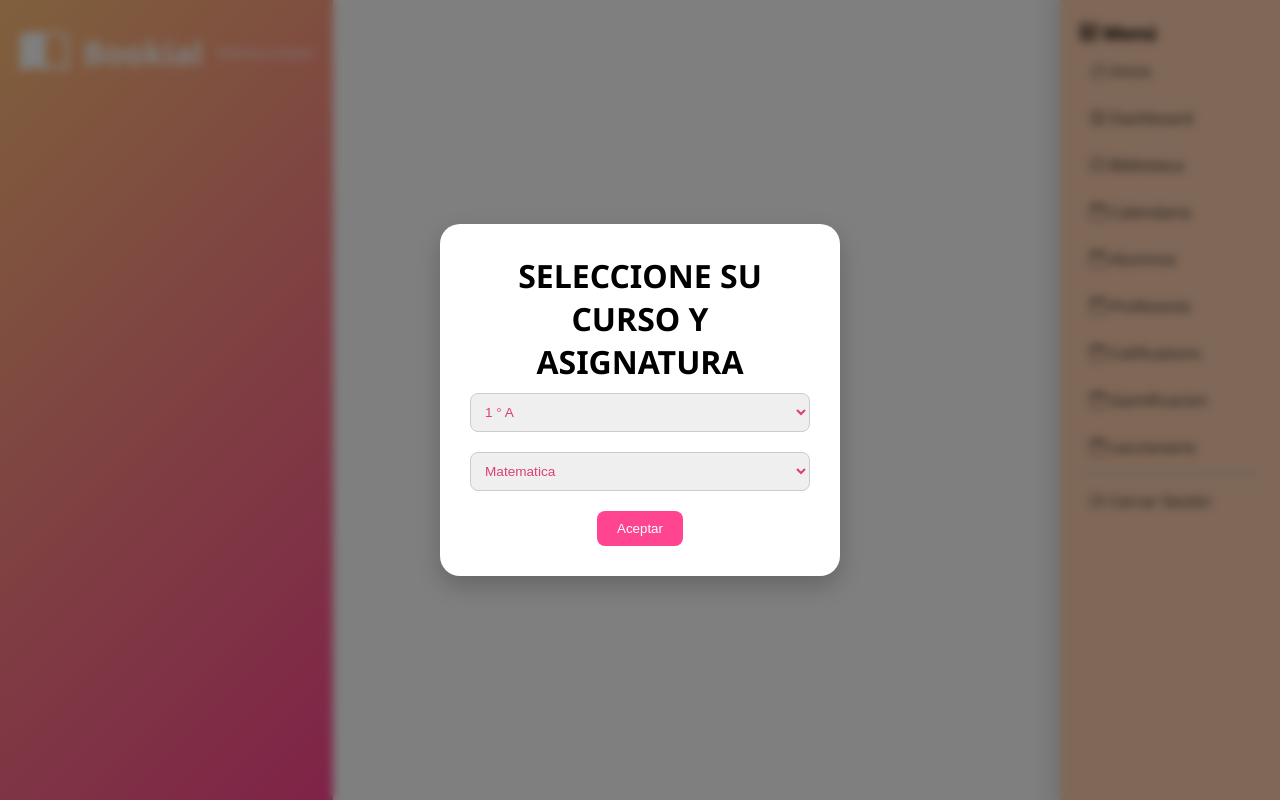
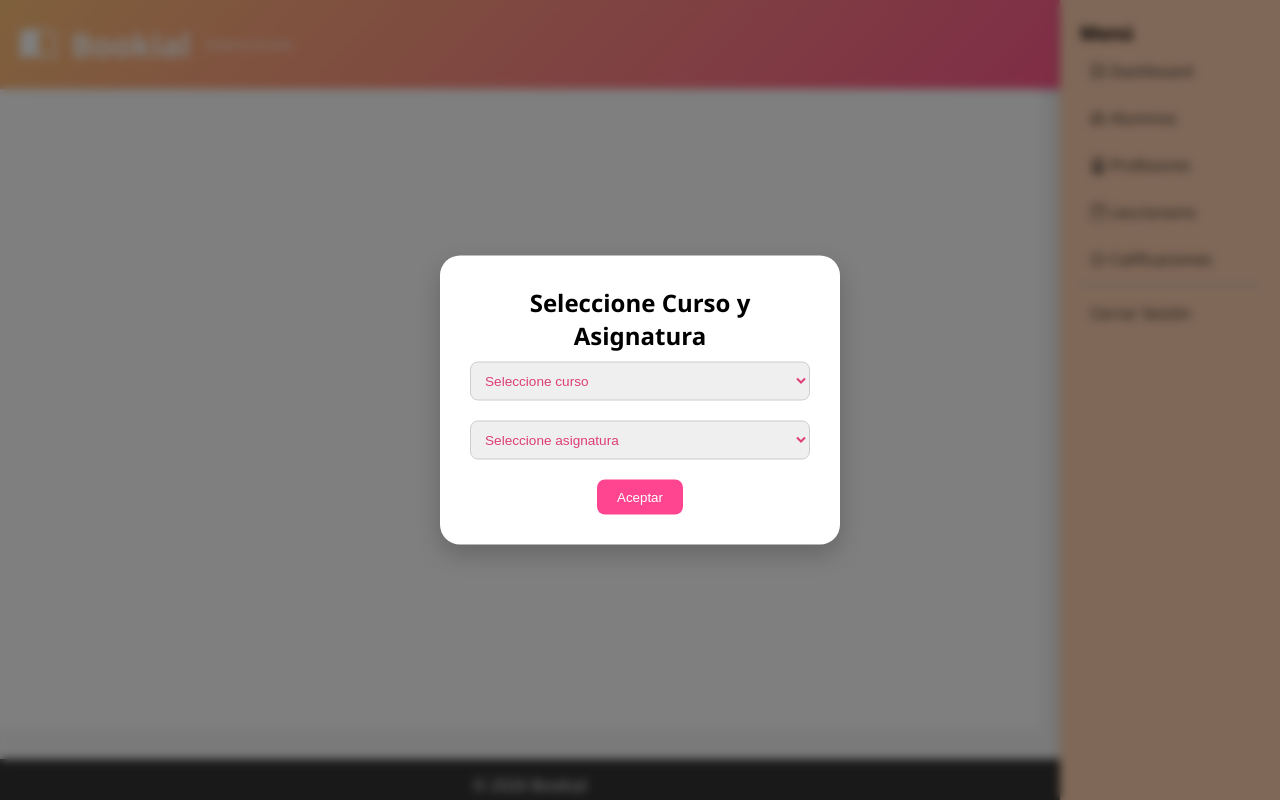
Before and after one commit to sarayepm/Bookial-sandbox, a Python web app: template templates/lectionary.html in a window 1280 px wide. Run offline with Jinja, Linux system fonts and the light colour scheme; the template is opened without the code that fills it, so the values that code supplies are empty.

Commit message:
arreglo lectionary

```diff
--- a/templates/lectionary.html
+++ b/templates/lectionary.html
@@ -1,85 +1,42 @@
 <!DOCTYPE html>
-<html lang="en">
+<html lang="es">
 
 <head>
     <meta charset="UTF-8">
+    <meta name="viewport" content="width=device-width, initial-scale=1.0">
     <link rel="stylesheet" href="../static/css/home.css">
+    <link rel="stylesheet" href="../static/css/aesthetic.css">
     <link rel="stylesheet" href="../static/css/structure.css">
-    <link rel="stylesheet" href="../static/css/aesthetic.css">
     <link rel="stylesheet" href="../static/css/lectionary.css">
+    <title>Bookial - Leccionario</title>
     <link href="https://cdn.jsdelivr.net/npm/bootstrap-icons/font/bootstrap-icons.css" rel="stylesheet">
-    <meta name="viewport" content="width=device-width, initial-scale=1.0">
-    <title>Bookial - Leccionario</title>
 </head>
 
 <body>
+    <nav id="mainNav"></nav>
+    <div style="flex:1; display: flex; flex-direction: column;">
         <header>
             <a href="dashboard.html" class="header-div">
-            <i class="bi bi-book-half" style="font-size: 48px;"></i>
+                <i class="bi bi-book-half" style="font-size: 36px;"></i>
                 <h1>Bookial</h1>
-            <p class="header-p">Biblioteca Digital</p>
+                <p style="font-size: 12px;">Sistema Escolar</p>
             </a>
         </header>
-
-    <nav id="mainNav">
-        <h3><i class="bi bi-menu-button-wide"></i> Menú</h3>
-        <a href="index.html"><i class="bi bi-house"></i> Inicio</a>
-        <a href="dashboard.html"><i class="bi bi-grid"></i> Dashboard</a>
-        <a href="library.html"><i class="bi bi-book"></i> Biblioteca</a>
-        <a href="calendar.html"><i class="bi bi-calendar"></i> Calendario</a>
-        <a href="alumnos.html"><i class="bi bi-calendar"></i> Alumnos</a>
-        <a href="profesores.html"><i class="bi bi-calendar"></i> Profesores</a>
-        <a href="califications.html"><i class="bi bi-calendar"></i> Califications</a>
-        <a href="gamification.html"><i class="bi bi-calendar"></i> Gamificacion</a>
-        <a href="lectionary.html"><i class="bi bi-calendar"></i> Leccionario</a>
-        <hr>
-        <a href="login.html"><i class="bi bi-box-arrow-right"></i> Cerrar Sesión</a>
-    </nav>
-
         <main>
+            <!-- POPUP -->
             <div id="difuminate"></div>
             <div id="popup-curso">
-            <h1>SELECCIONE SU CURSO Y ASIGNATURA</h1>
-            <div>
-                <select name="" id="selec-curso">
-                    <option value="">1 ° A</option>
-                    <option value="">1 ° B</option>
-                    <option value="">1 ° C</option>
-                    <option value="">1 ° D</option>
-                    <option value="">1 ° E</option>
-                    <option value="">1 ° F</option>
-                    <option value="">2 ° A</option>
-                    <option value="">2 ° B</option>
-                    <option value="">2 ° C</option>
-                    <option value="">2 ° D</option>
-                    <option value="">2 ° E</option>
-                    <option value="">2 ° F</option>
-                    <option value="">3 ° A</option>
-                    <option value="">3 ° B</option>
-                    <option value="">3 ° C</option>
-                    <option value="">3 ° D</option>
-                    <option value="">3 ° E</option>
-                    <option value="">3 ° F</option>
-                    <option value="">3 ° G</option>
-                    <option value="">4 ° A</option>
-                    <option value="">4 ° B</option>
-                    <option value="">4 ° C</option>
-                    <option value="">4 ° D</option>
-                    <option value="">4 ° E</option>
-                    <option value="">4 ° F</option>
-                    <option value="">4 ° G</option>
+                <h2>Seleccione Curso y Asignatura</h2>
+                <select id="selectCursoPopup">
+                    <option value="">Cargando cursos...</option>
                 </select>
-            </div>
-            <div>
                 <select id="selectAsignaturaPopup">
-                    <option value="">Matematica</option>
-                    <option value="">Lenguaje</option>
+                    <option value="">Cargando asignaturas...</option>
                 </select>
-            </div>
-            <div>
                 <button id="btnAceptarPopup">Aceptar</button>
             </div>
 
+            <!-- CONTENIDO PRINCIPAL (oculto) -->
             <div id="contenidoLeccionario">
                 <h1>Libro de Clases</h1>
                 <div class="form-group">
@@ -94,7 +51,6 @@
                     <label>Objetivo:</label>
                     <textarea id="objetivo" rows="2"></textarea>
                 </div>
-
                 <h3>Asistencia</h3>
                 <table id="tablaAsistencia">
                     <thead>
@@ -106,13 +62,17 @@
                     </thead>
                     <tbody></tbody>
                 </table>
-                <button id="guardarClase" class="btn-primary btn-guardar">Guardar Clase</button>
+                <button id="guardarClase" class="btn-primary">Guardar Clase</button>
             </div>
         </main>
+        <footer>
+            <p>&copy; 2026 Bookial</p>
+        </footer>
+    </div>
+
     <script src="../static/js/data.js"></script>
+    <script src="../static/js/lectionary.js"></script>
     <script src="../static/js/nav.js"></script>
-    <script src="../static/js/lectionary.js"></script>
-
 </body>
 
 </html>
```
Also changed, not shown: templates/lectionary2.html (deleted, +0 -78 lines). Lines whose indentation alone changed are shown as unchanged.
